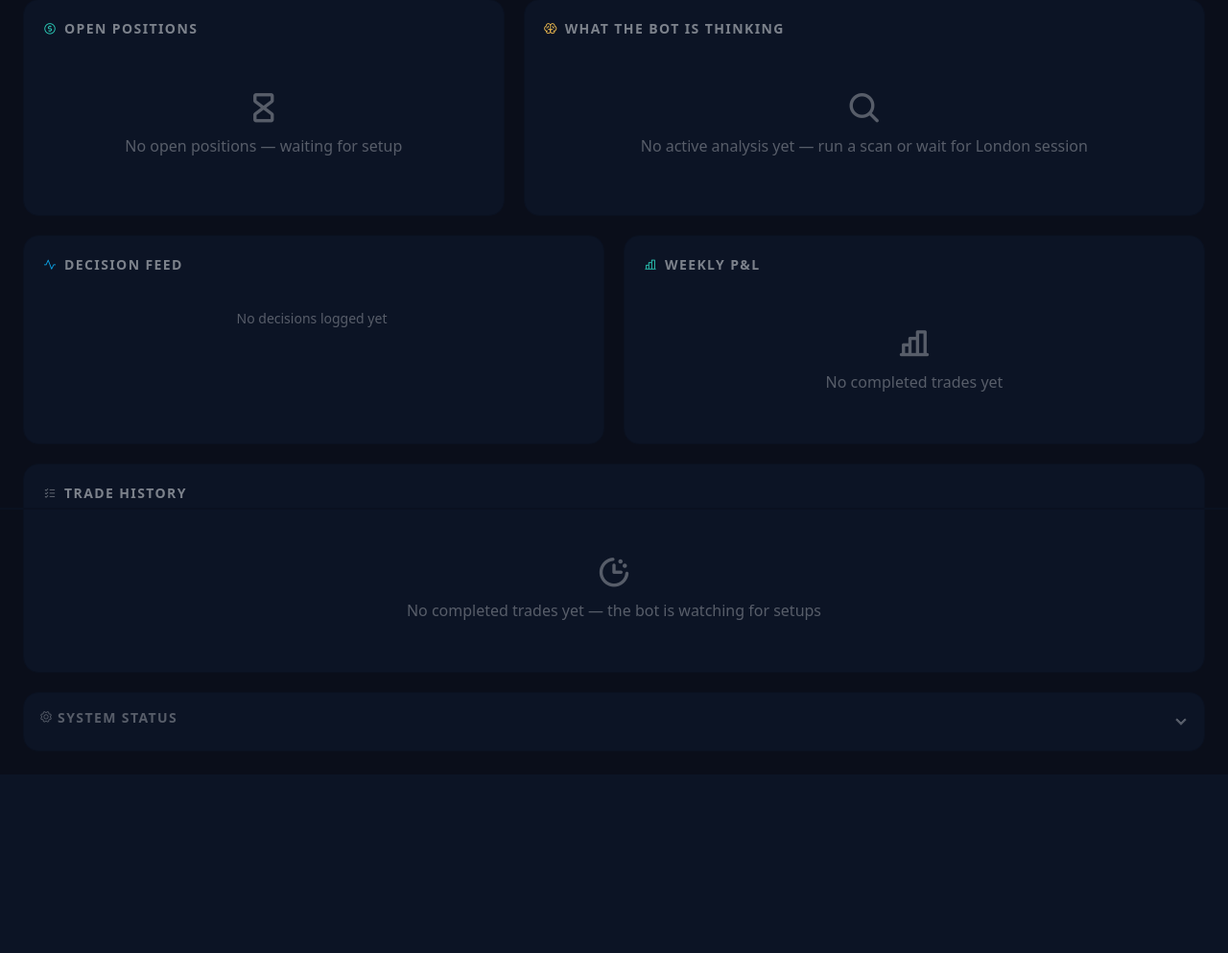
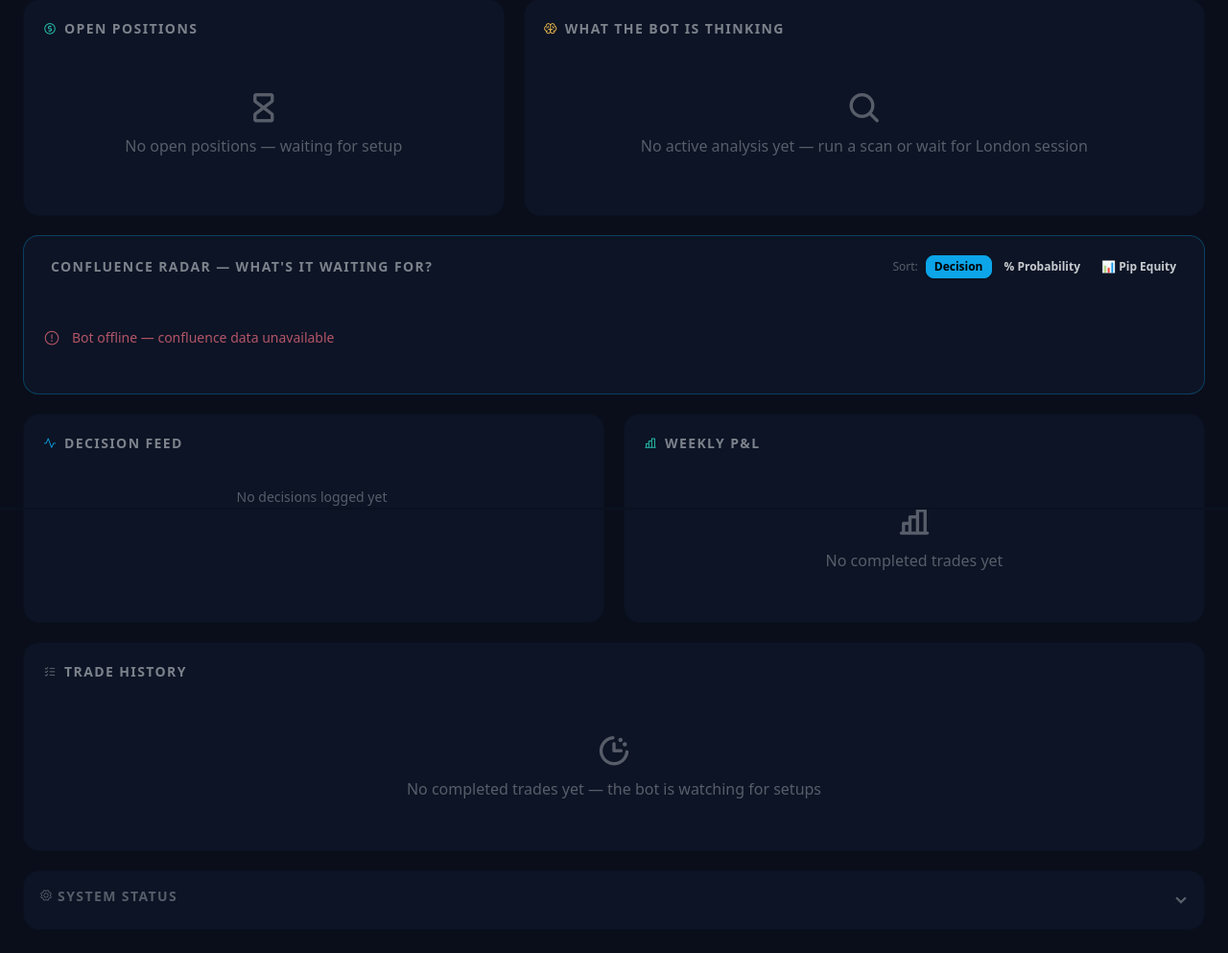
Before and after one commit to mvemkr/forgebot, a Flask app: page / in a window 1280 px wide. Shown: the part 269-1262 px from the top of the page at 96% size. Before the commit the page ends 1025 px from the top, so only its background shows below. Run offline with Flask 3, Linux system fonts and the light colour scheme; data that the repository does not hold is empty; some libraries are stand-ins or nearby versions.

Commit message:
feat: confluence UX — loading states, pip equity in waiting_for
Dashboard:
- Confluence section always visible (removed x-show=length>0 outer wrapper)
- Loading state: spinner + 'Scanning pairs...' until first API response
- Offline state: error icon + 'Bot offline — data unavailable' (botOnline=false)
- Empty state: 'No active setups — all pairs in WAIT or next scan pending'
- confluenceLoaded flag set after first successful status fetch
- Waiting for: each item rendered individually with color coding
  - Pip equity block → red/bold (error color, most visible)
  - Engulfing/Confidence → yellow/medium
  - Nothing (ready) → green
- x-show conditional on grid itself, not outer wrapper

Orchestrator:
- waiting_for now includes pip equity gate when pattern found
  but measured move below MIN_PIP_EQUITY threshold
  e.g. 'Pip equity 62p → 100p min' shown on card directly

```diff
--- a/dashboard/templates/dashboard.html
+++ b/dashboard/templates/dashboard.html
@@ -283,7 +283,7 @@
   </div>
 
   <!-- ── CONFLUENCE RADAR ──────────────────────────────── -->
-  <div class="col-span-12" x-show="confluence.length > 0">
+  <div class="col-span-12">
     <div class="card bg-base-200 border border-info/30">
       <div class="card-body p-5">
         <div class="flex flex-wrap items-center justify-between gap-3 mb-4">
@@ -304,7 +304,21 @@
                     @click="confluenceSort='pip_equity'">📊 Pip Equity</button>
           </div>
         </div>
-        <div class="grid grid-cols-1 md:grid-cols-2 xl:grid-cols-3 gap-3">
+        <!-- Loading / empty / offline states -->
+        <div x-show="!confluenceLoaded" class="flex items-center gap-3 py-6 text-base-content/40 text-sm">
+          <span class="loading loading-spinner loading-sm"></span>
+          Scanning pairs — waiting for first cycle…
+        </div>
+        <div x-show="confluenceLoaded && !botOnline" class="flex items-center gap-3 py-6 text-error/70 text-sm">
+          <i class="ph ph-warning-circle text-lg"></i>
+          Bot offline — confluence data unavailable
+        </div>
+        <div x-show="confluenceLoaded && botOnline && confluence.length === 0" class="flex items-center gap-3 py-6 text-base-content/40 text-sm">
+          <i class="ph ph-clock text-lg"></i>
+          No active setups — all pairs in WAIT or next scan pending
+        </div>
+
+        <div x-show="confluence.length > 0" class="grid grid-cols-1 md:grid-cols-2 xl:grid-cols-3 gap-3">
           <template x-for="c in sortedConfluence" :key="c.pair">
             <div class="rounded-xl border p-4 pair-card" :class="{
               'border-success/40 bg-success/5':  c.decision === 'ENTER',
@@ -337,11 +351,10 @@
                 <div x-show="c.pattern" class="flex items-center gap-2 flex-wrap">
                   📐 <span class="font-mono" x-text="(c.pattern||'').replace(/_/g,' ')"></span>
                   <span x-show="c.pattern_clarity" class="opacity-40" x-text="' · ' + Math.round((c.pattern_clarity||0)*100)+'% clarity'"></span>
-                  <!-- Pip equity badge -->
-                  <span x-show="c.pip_equity > 0"
-                        class="badge badge-xs font-mono"
-                        :class="c.pip_equity >= 300 ? 'badge-success' : c.pip_equity >= 150 ? 'badge-warning' : 'badge-ghost'"
-                        x-text="'📊 ' + Math.round(c.pip_equity) + 'p'"></span>
+                  <!-- Pip equity badge — always shown when pattern exists -->
+                  <span class="badge badge-xs font-mono"
+                        :class="(c.pip_equity||0) >= 300 ? 'badge-success' : (c.pip_equity||0) >= 150 ? 'badge-warning' : 'badge-ghost'"
+                        x-text="'📊 ' + ((c.pip_equity||0) > 0 ? Math.round(c.pip_equity)+'p' : '—')"></span>
                 </div>
                 <div x-show="c.level_price">
                   🎯 Level <span class="font-mono" x-text="(c.level_price||0).toFixed(5)"></span>
@@ -385,7 +398,17 @@
               <!-- Waiting for -->
               <div class="text-xs" x-show="c.waiting_for && c.waiting_for.length > 0">
                 <span class="opacity-40">Waiting for: </span>
-                <span class="text-warning font-medium" x-text="(c.waiting_for||[]).join(' · ')"></span>
+                <template x-for="(item, i) in (c.waiting_for||[])" :key="i">
+                  <span>
+                    <span :class="item.includes('Pip equity') ? 'text-error font-semibold' :
+                                  item.includes('Engulfing')  ? 'text-warning font-medium' :
+                                  item.includes('Confidence') ? 'text-warning font-medium' :
+                                  item.includes('Nothing')    ? 'text-success font-medium' :
+                                  'text-warning font-medium'"
+                          x-text="item"></span>
+                    <span class="opacity-30" x-show="i < (c.waiting_for||[]).length - 1"> · </span>
+                  </span>
+                </template>
               </div>
 
               <div class="text-xs opacity-30 mt-2" x-text="timeAgo(c.timestamp)"></div>
@@ -708,6 +731,7 @@ function dashboard() {
     topSetups: [], confluence: [], weeklyPnl: {}, weeklyPnlHasData: false,
     botOnline: false, lastSeen: '—', refreshIn: REFRESH_SECS,
     confluenceSort: 'decision',
+    confluenceLoaded: false,
 
     get sortedConfluence() {
       const arr = [...this.confluence];
@@ -778,6 +802,7 @@ function dashboard() {
         this.recentTrades  = (status.recent_trades || []).slice().reverse();
         this.topSetups     = status.top_setups || [];
         this.confluence    = status.confluence  || [];
+        this.confluenceLoaded = true;
 
         // Bot online check
         const ts = this.state.timestamp;
--- a/src/execution/orchestrator.py
+++ b/src/execution/orchestrator.py
@@ -488,6 +488,10 @@ class ForexOrchestrator:
             waiting.append(f"Confidence {conf_val:.0%} → {conf_req:.0%}")
         if has_pattern and has_level and trend_ok and conf_ok and not has_signal:
             waiting.append("Engulfing candle / entry signal")
+        # Pip equity gate — show if pattern exists but measured move is too small
+        from src.strategy.forex import strategy_config as _sc_live
+        if has_pattern and _pip_equity > 0 and _pip_equity < _sc_live.MIN_PIP_EQUITY:
+            waiting.append(f"Pip equity {_pip_equity:.0f}p → {_sc_live.MIN_PIP_EQUITY:.0f}p min")
         if not session_ok:
             waiting.append("London session (3–8 AM ET)")
         if not news_ok:
```
